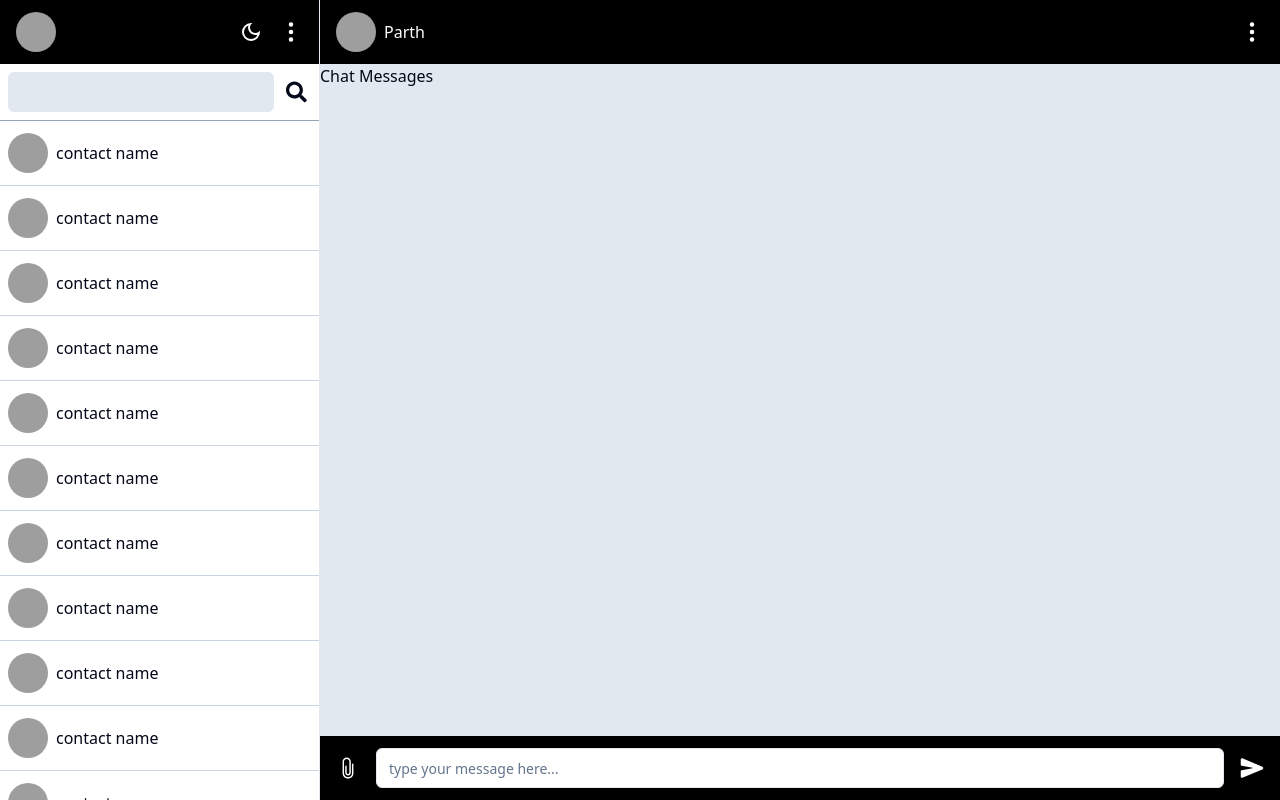
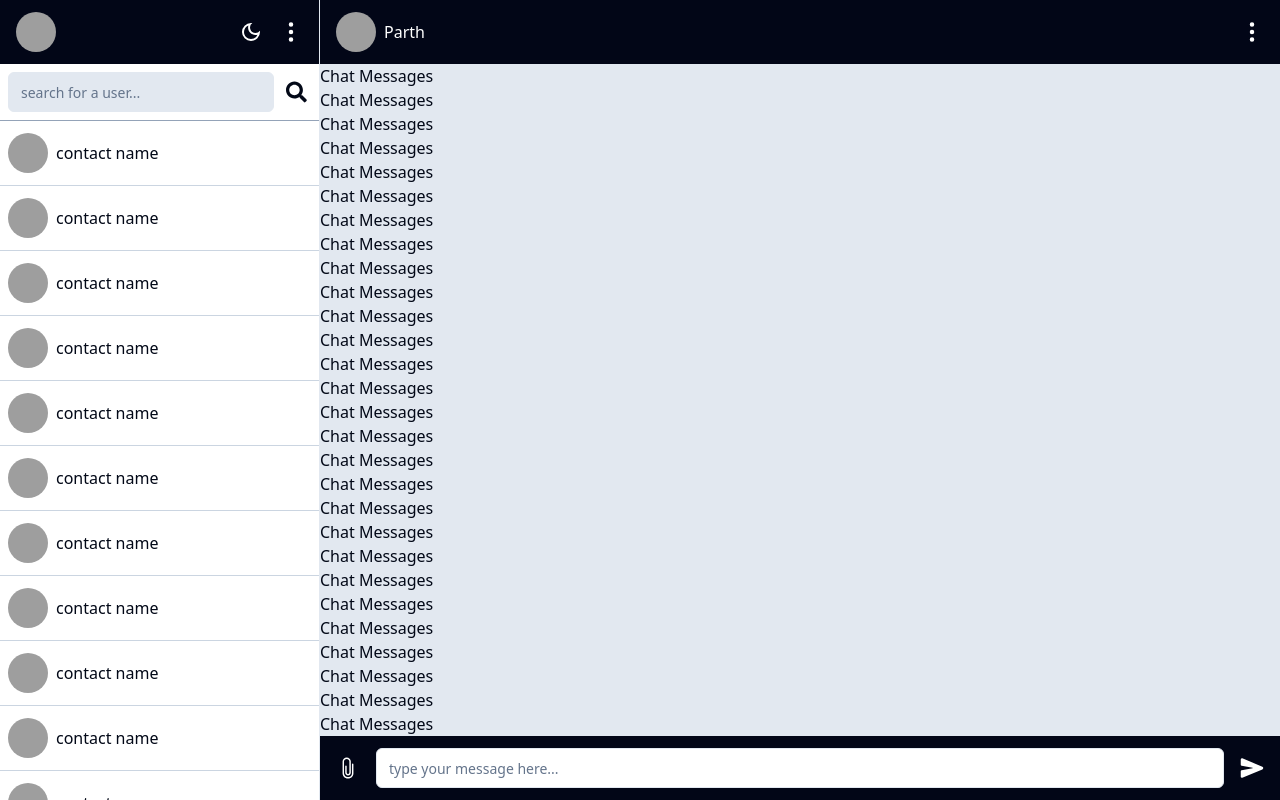
Before and after one commit to parthrc/mern-chat-app, a React (Vite) app in the folder client/: page / in a window 1280 px wide. Built offline with nearby package versions, Linux system fonts and the light colour scheme; grey boxes are pictures that could not be loaded.

Commit message:
Refactored some design in both sidebar and chat section

```diff
--- a/client/src/pages/home/components/Chat.tsx
+++ b/client/src/pages/home/components/Chat.tsx
@@ -1,13 +1,15 @@
+import ChatDefault from "./ChatDefault";
 import ChatHeader from "./ChatHeader";
 import ChatInput from "./ChatInput";
 import ChatMessages from "./ChatMessages";
 
 const Chat = () => {
   return (
-    <div className="flex w-full flex-col">
+    <div className="flex w-full flex-col max-h-screen">
       <ChatHeader />
       <ChatMessages />
       <ChatInput />
+      {/* <ChatDefault /> */}
     </div>
   );
 };
--- /dev/null
+++ b/client/src/pages/home/components/ChatDefault.tsx
@@ -0,0 +1,12 @@
+import { LuMessagesSquare } from "react-icons/lu";
+const ChatDefault = () => {
+  return (
+    <div className="flex flex-col items-center my-auto gap-y-4">
+      <h1 className="text-5xl font-bold"> Welcome, User 👋</h1>
+      <p className=" text-center text-3xl">Select a chat to start messaging</p>
+      <LuMessagesSquare className="h-[5rem] w-[5rem]" />
+    </div>
+  );
+};
+
+export default ChatDefault;
--- a/client/src/pages/home/components/ChatHeader.tsx
+++ b/client/src/pages/home/components/ChatHeader.tsx
@@ -2,7 +2,7 @@ import { BsThreeDotsVertical } from "react-icons/bs";
 import AvatarImg from "./AvatarImg";
 const ChatHeader = () => {
   return (
-    <div className="bg-black text-white px-4 py-3 flex items-center gap-x-2 justify-between">
+    <div className="bg-slate-950 text-white px-4 py-3 flex items-center gap-x-2 justify-between">
       {/* Profile pic */}
       <div className="flex items-center gap-x-2">
         <AvatarImg />
--- a/client/src/pages/home/components/ChatInput.tsx
+++ b/client/src/pages/home/components/ChatInput.tsx
@@ -4,7 +4,7 @@ import { Input } from "../../../components/ui/input";
 
 const ChatInput = () => {
   return (
-    <div className=" bg-black text-white w-full min-h-[4rem] flex items-center gap-x-4 px-4">
+    <div className=" bg-slate-950 text-white w-full min-h-[4rem] flex items-center gap-x-4 px-4">
       {/* Attachments */}
       <div>
         <IoIosAttach className="h-6 w-6 cursor-pointer hover:text-black hover:bg-white rounded-full" />
--- a/client/src/pages/home/components/ChatMessages.tsx
+++ b/client/src/pages/home/components/ChatMessages.tsx
@@ -1,5 +1,52 @@
 const ChatMessages = () => {
-  return <div className=" bg-slate-200 w-full end grow">Chat Messages</div>;
+  return (
+    <div className=" bg-slate-200 w-full end grow overflow-y-auto flex-col">
+
+      <div> Chat Messages</div>
+      <div> Chat Messages</div>
+      <div> Chat Messages</div>
+      <div> Chat Messages</div>
+      <div> Chat Messages</div>
+      <div> Chat Messages</div>
+      <div> Chat Messages</div>
+      <div> Chat Messages</div>
+      <div> Chat Messages</div>
+      <div> Chat Messages</div>
+      <div> Chat Messages</div>
+      <div> Chat Messages</div>
+      <div> Chat Messages</div>
+      <div> Chat Messages</div>
+      <div> Chat Messages</div>
+      <div> Chat Messages</div>
+      <div> Chat Messages</div>
+      <div> Chat Messages</div>
+      <div> Chat Messages</div>
+      <div> Chat Messages</div>
+      <div> Chat Messages</div>
+      <div> Chat Messages</div>
+      <div> Chat Messages</div>
+      <div> Chat Messages</div>
+      <div> Chat Messages</div>
+      <div> Chat Messages</div>
+      <div> Chat Messages</div>
+      <div> Chat Messages</div>
+      <div> Chat Messages</div>
+      <div> Chat Messages</div>
+      <div> Chat Messages</div>
+      <div> Chat Messages</div>
+      <div> Chat Messages</div>
+      <div> Chat Messages</div>
+      <div> Chat Messages</div>
+      <div> Chat Messages</div>
+      <div> Chat Messages</div>
+      <div> Chat Messages</div>
+      <div> Chat Messages</div>
+      <div> Chat Messages</div>
+      <div> Chat Messages</div>
+      <div> Chat Messages</div>
+
+    </div>
+  );
 };
 
 export default ChatMessages;
--- a/client/src/pages/home/components/Dashboard.tsx
+++ b/client/src/pages/home/components/Dashboard.tsx
@@ -5,9 +5,9 @@ const Dashboard = () => {
   return (
     <div className="flex w-full min-h-screen bg-slate-200">
       {/* Sidebar */}
-      <Sidebar />
+        <Sidebar />
       {/* Chat */}
-      <Chat />
+        <Chat />
     </div>
   );
 };
--- a/client/src/pages/home/components/SearchBar.tsx
+++ b/client/src/pages/home/components/SearchBar.tsx
@@ -4,7 +4,11 @@ import { FaSearch } from "react-icons/fa";
 const SearchBar = () => {
   return (
     <div className="bg-white border-b border-slate-400  flex items-center gap-x-2 p-2">
-      <Input type="text" className="bg-slate-200"></Input>
+      <Input
+        type="text"
+        className="bg-slate-200"
+        placeholder="search for a user..."
+      />
       <FaSearch className="w-8 h-8 p-1" />
     </div>
   );
--- a/client/src/pages/home/components/SidebarHeader.tsx
+++ b/client/src/pages/home/components/SidebarHeader.tsx
@@ -3,7 +3,7 @@ import { MdOutlineDarkMode } from "react-icons/md";
 import { BsThreeDotsVertical } from "react-icons/bs";
 const SidebarHeader = () => {
   return (
-    <div className="bg-black text-white px-4 py-3 flex items-center gap-x-2 justify-between">
+    <div className="bg-slate-950 text-white px-4 py-3 flex items-center gap-x-2 justify-between">
       {/* Profile pic */}
       <AvatarImg />
 
```
